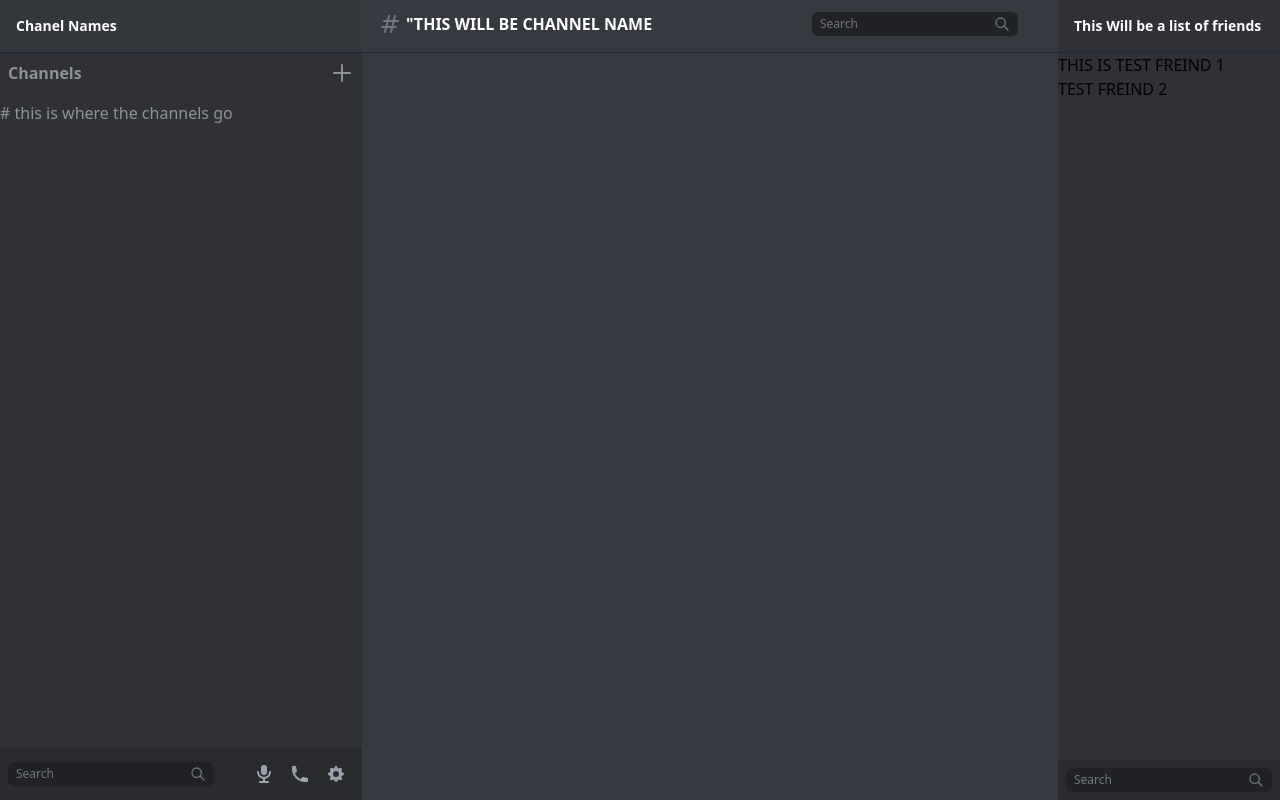
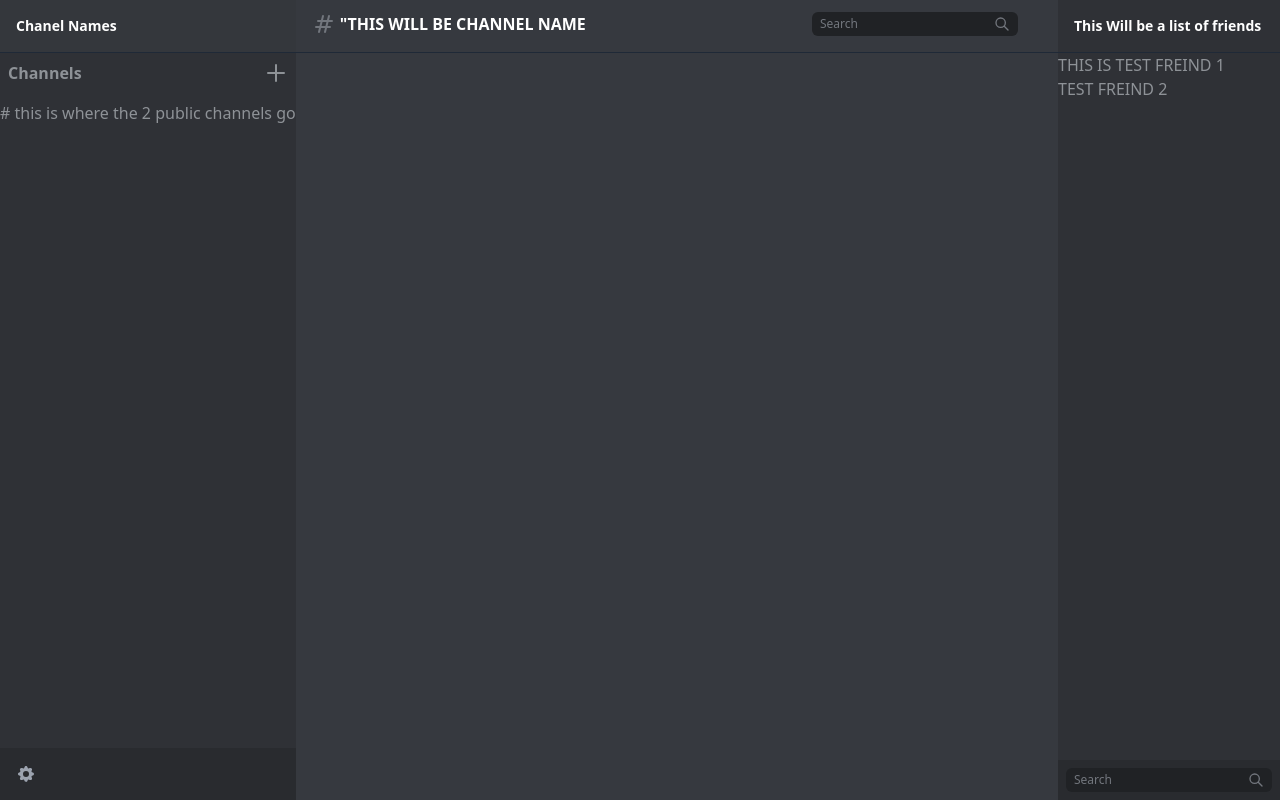
Before and after one commit to randallc20/prattle, a React (Create React App) app in the folder client/: page /home in a window 1280 px wide. Built offline with nearby package versions, Linux system fonts and the light colour scheme; the HTML template or start-up script is replaced by a standard one.

Commit message:
almost ready to test

```diff
--- a/client/src/App.js
+++ b/client/src/App.js
@@ -4,15 +4,18 @@ import Header from './components/Header';
 import Home from './components/Home';
 import SignUp from './components/SignUp';
 import LogIn from './components/LogIn';
+import React, { useState } from 'react';
 
 function App() {
+  const [user, setUser] = useState([]);
+
   return (
     <BrowserRouter>
       <Routes>
         <Route exact path="/" element={<Header />}></Route>
       </Routes>
       <Routes>
-        <Route exact path="/" element={<Hero />}></Route>
+        <Route exact path="/" element={<Hero setUser={setUser} />}></Route>
       </Routes>
       <Routes>
         <Route exact path="/SignUp" element={<Header />}></Route>
@@ -21,7 +24,7 @@ function App() {
         <Route exact path="/SignUp" element={<SignUp />}></Route>
       </Routes>
       <Routes>
-        <Route exact path="/home" element={<Home />}></Route>
+        <Route exact path="/home" element={<Home user={user} />}></Route>
       </Routes>
       {/* <Routes>
         <Route exact path="/channel:id" element={<Home />}></Route>
--- a/client/src/components/Channel.js
+++ b/client/src/components/Channel.js
@@ -1,7 +1,19 @@
 import React from 'react';
+import { HashtagIcon } from '@heroicons/react/outline';
 
-function Channel() {
-  return <div>Channel</div>;
+function Channel({ id, channelName }) {
+  const setChannel = () => {
+    console.log('THIS IS WHERE THE NEW CHANNEL STUFF GOES');
+  };
+
+  return (
+    <div
+      className="font-medium flex items-center cursor-pointer hover:bg-[#3A3C43] p-1 rounded-md  hover:text-white"
+      onClick={setChannel}
+    >
+      <HashtagIcon className="h-5 mr-2" /> {channelName}
+    </div>
+  );
 }
 
 export default Channel;
--- /dev/null
+++ b/client/src/components/Friend.js
@@ -0,0 +1,7 @@
+import React from 'react';
+
+function Friend() {
+  return <div>Friend</div>;
+}
+
+export default Friend;
--- a/client/src/components/Hero.js
+++ b/client/src/components/Hero.js
@@ -1,7 +1,7 @@
 import React, { useState } from 'react';
 import { useNavigate } from 'react-router-dom';
 
-function Hero() {
+function Hero({ setUser }) {
   const [formData, setFormData] = useState({
     username: '',
     password: '',
@@ -24,7 +24,7 @@ function Hero() {
       body: JSON.stringify(formData),
     })
       .then((response) => response.json())
-      .then((data) => setSuccess(data.success))
+      .then((data) => setUser(data.success))
       .catch((error) => window.alert(error));
   }
 
--- a/client/src/components/Home.js
+++ b/client/src/components/Home.js
@@ -9,12 +9,21 @@ import { MicrophoneIcon, PhoneIcon, CogIcon } from '@heroicons/react/solid';
 import PrattleLogo from '../assets/PrattleLogo.png';
 import Chat from '../components/Chat';
 import Channel from '../components/Channel';
+import Friend from '../components/Friend';
 
 function Home() {
   const handleAddChannel = () => {
     const channelName = prompt('Enter a new channel name');
-    console.log(channelName);
+    console.log('This is where we are making a new channel: ' + channelName);
+    if (channelName) {
+      //add the channel to the database - do I need a form?
+    }
   };
+
+  function handleSettings() {
+    //this will be a popup
+    const settingsButton = prompt('This is just to show settings');
+  }
 
   return (
     <>
@@ -31,26 +40,36 @@ function Home() {
                 onClick={handleAddChannel}
               />
             </div>
-            <ol># this is where the channels go</ol>
+            <ol># this is where the 2 public channels go</ol>
+            {/* <div className="flex flex-col space-y-2 px-2 mb-4">
+              {data.channels.map((channel) => (
+                <Channel
+                  key={channel.id}
+                  id={channel.id}
+                  channelName={channel.channel_name}
+                />
+              ))}
+            </div> */}
           </div>
           <div className="bg-[#292b2f] p-2 flex justify-between items-center space-x-8">
-            <div className="flex bg-[#202225] text-xs p-1 rounded-md">
-              <input
-                type="text"
-                placeholder="Search"
-                className="bg-[#202225] focus:outline-none text-white pl-1 placeholder-[#72767d]"
+            {/* this is how to display a user info section at the bottom */}
+            {/* <div className="flex items-center space-x-1">
+              <img
+                src={user image}
+                alt=""
+                className="h-10 rounded-full"
+                onClick={signOut}
               />
-              <SearchIcon className="h-4 text-[#72767d] mr-1" />
-            </div>
+              <h4 className="text-white text-xs font-medium">
+                {userName}{" "}
+                <span className="text-[#b9bbbe] block">
+                  #{userId}
+                </span>
+              </h4>
+            </div> */}
             <div className="text-gray-400 flex items-center">
               <div className="hover:bg-[#3A3C43] p-2 rounded-md">
-                <MicrophoneIcon className="h-5 icon " />
-              </div>
-              <div className="hover:bg-[#3A3C43] p-2 rounded-md">
-                <PhoneIcon className="h-5 icon" />
-              </div>
-              <div className="hover:bg-[#3A3C43] p-2 rounded-md">
-                <CogIcon className="h-5 icon" />
+                <CogIcon className="h-5 icon" onClick={handleSettings} />
               </div>
             </div>
           </div>
@@ -62,9 +81,19 @@ function Home() {
           <h2 className="flex text-white font-bold text-sm items-center justify-between border-b border-gray-800 p-4 hover:bg-[#34373C] cursor-pointer">
             This Will be a list of friends
           </h2>
-          <ol>THIS IS TEST FREIND 1</ol>
-          <ol>TEST FREIND 2</ol>
-          <div className="text-[#8e9297] flex-grow overflow-y-scroll scrollbar-hide"></div>
+          <div className="text-[#8e9297] flex-grow overflow-y-scroll scrollbar-hide">
+            <ol>THIS IS TEST FREIND 1</ol>
+            <ol>TEST FREIND 2</ol>
+            {/* <div className="flex flex-col space-y-2 px-2 mb-4">
+              {data.friends.map((friend) => (
+                <Friend
+                  key={friend.id}
+                  id={friend.id}
+                  friendName={friend.name}
+                />
+              ))}
+            </div> */}
+          </div>
           <div className="bg-[#292b2f] p-2 flex justify-between items-center space-x-8">
             <div className="text-gray-400 flex items-center">
               <div className="flex bg-[#202225] text-xs p-1 rounded-md">
```
